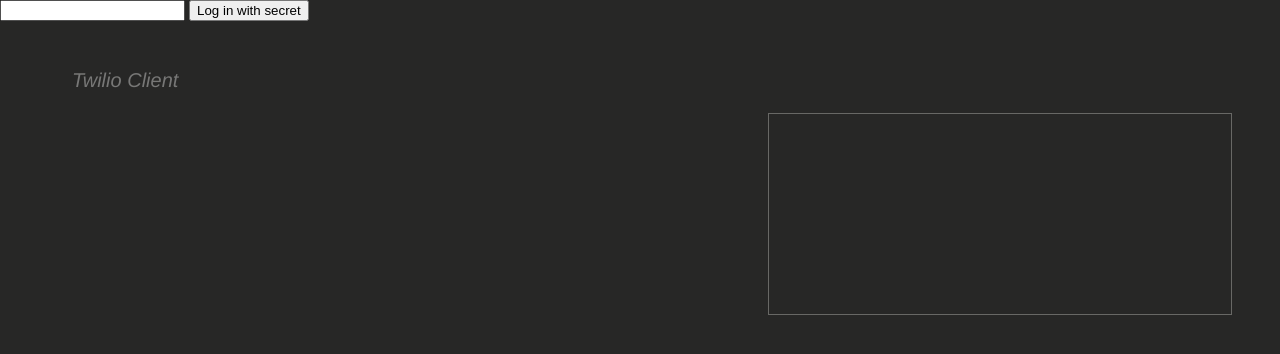
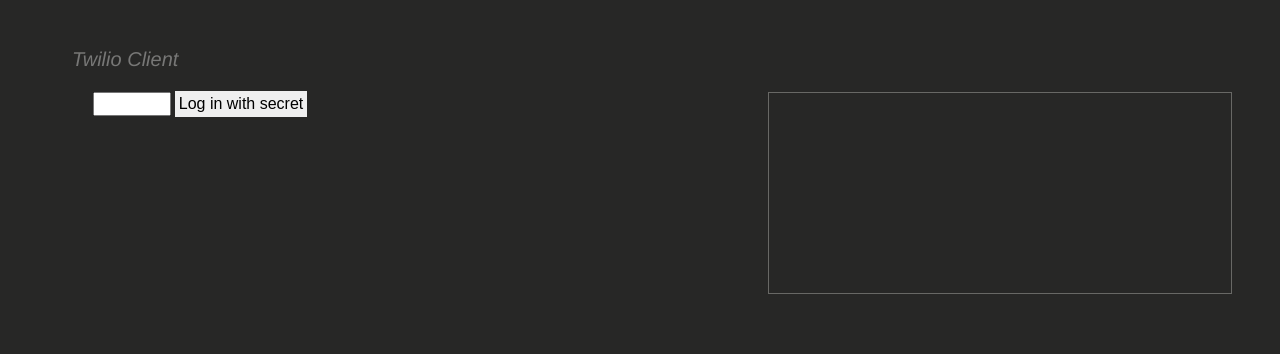
Before and after one commit to jesperfj/twilio-voip-phone, a website: page assets/index.html in a window 1280 px wide. Drawn offline with nearby package versions, Linux system fonts and the light colour scheme.

Commit message:
added 'npm run info' command. Tweaked HTML/CSS

```diff
--- a/assets/index.html
+++ b/assets/index.html
@@ -5,12 +5,12 @@
   <link rel="stylesheet" href="site.css">
 </head>
 <body>
-  <form><input type="password" id="input-secret" >
-        <input type="button" id="button-register" value="Log in with secret">
-  </form>
   <div id="controls">
     <div id="info">
       <p class="instructions">Twilio Client</p>
+      <form><input type="password" id="input-secret" >
+        <input type="button" id="button-register" value="Log in with secret">
+      </form>
       <div id="client-name"></div>
       <div id="output-selection">
         <label>Ringtone Devices</label>
--- a/assets/site.css
+++ b/assets/site.css
@@ -16,6 +16,21 @@ label {
   font-size: 1.25em;
   color: #777776;
   display: block;
+}
+
+#input-secret {
+  width: 70px;
+  font-family: Helvetica, sans-serif;
+  font-size: 16px;
+}
+
+#button-register {
+  border: none;
+  padding: 4px 4px;
+  text-align: center;
+  text-decoration: none;
+  display: inline-block;
+  font-size: 16px;
 }
 
 div#controls {
--- a/package.json
+++ b/package.json
@@ -7,7 +7,8 @@
     "start": "twilio-run --env",
     "setup": "node tools.js setup",
     "destroy": "node tools.js destroy",
-    "destroy-really": "node tools.js destroy-really"
+    "destroy-really": "node tools.js destroy-really",
+    "info": "node tools.js info"
   },
   "devDependencies": {
     "twilio-run": "^2.0.0"
```
Also changed, not shown: tools.js (+22 -1 lines), README.md.
